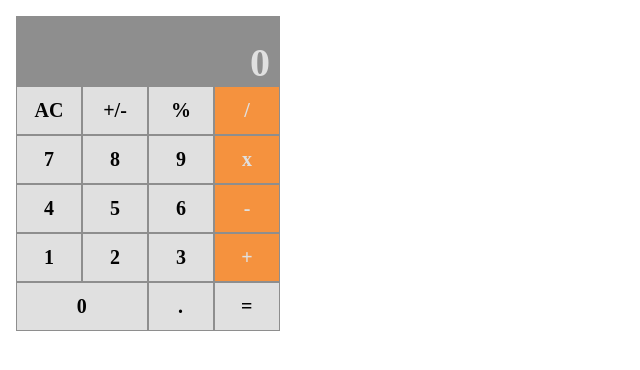
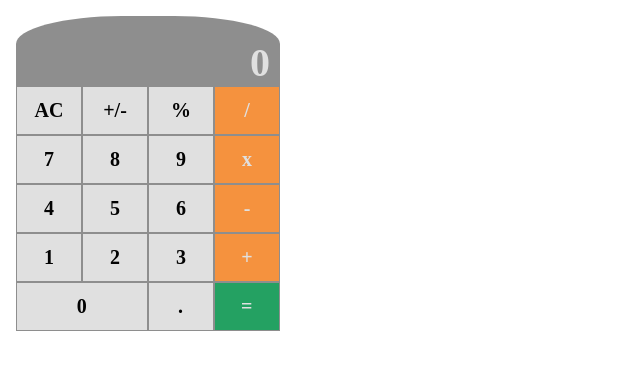
Before and after one commit to MHG16/calculator, a website: page index.html in a window 1280 px wide. Shown: the whole page, without its empty margins (0-640 px from the left). Drawn offline with nearby package versions, Linux system fonts and the light colour scheme.

Commit message:
colored = button green

```diff
--- a/index.html
+++ b/index.html
@@ -33,7 +33,7 @@
 			<div class="number"><h1>3</h1></div>
 			<div class="operator"><h1>+</h1></div>
 	</section>
-	<section class="btn row">
+	<section class="btn row last">
 			<div class="zero number""><h1>0</h1></div>
 			<div><h1>.</h1></div>
 			<div class="equals"><h1>=</h1></div>
--- a/styles/main.scss
+++ b/styles/main.scss
@@ -15,6 +15,8 @@ body {
 	background-color: #8E8E8E;
 	width: 16.50em;
 	padding-top: 1.5em;
+	border-top-left-radius: 40%;
+	border-top-right-radius: 40%;
 
  	.result {
 		font-size: 2.5em;
@@ -52,3 +54,11 @@ body {
 		width: 8.1em;
 		text-align:left;
 }
+
+.btn .equals {
+	background-color: #24A162;
+
+	h1 {
+		color: #E0E0E0;
+	}
+}
```
Also changed, not shown: styles/main.css, 1 other file.
